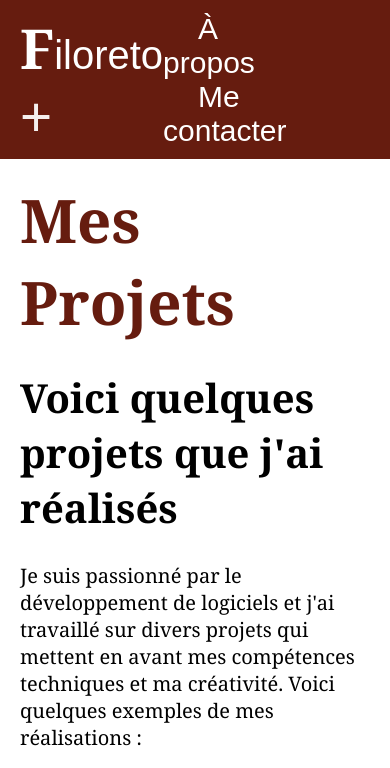
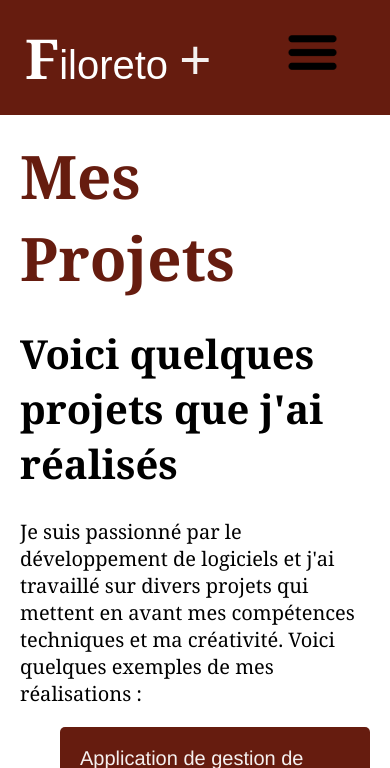
Before and after one commit to filoreto/1st-Repo, a plain HTML site: page projects.html in a window 390 px wide. Shown: the top 768 px of the page. Drawn offline with Linux system fonts and the light colour scheme.

Commit message:
portfolio

```diff
--- a/ApropoStyle.css
+++ b/ApropoStyle.css
@@ -8,18 +8,18 @@
 * {
   margin: 0px;
   padding: 0px;
-  left: 50px;
+
   box-sizing: border-box;
   font-family: "poppins", sans-serif;
 }
 
 .text {
+  margin: 0px 80px;
 }
 
 .textB {
   font-family: "Segoe UI", Tahoma, Geneva, Verdana, sans-serif;
   display: flex;
-  position: relative;
   font-size: 35px;
   letter-spacing: 3px;
   color: var(--my-color-blue);
@@ -39,7 +39,6 @@ p {
   display: block;
   width: 90%;
   font-size: 1.1em;
-  position: relative;
   text-align: center;
   text-align: justify;
   font-family: Verdana, Geneva, Tahoma, sans-serif;
@@ -53,6 +52,11 @@ p {
   align-items: center;
   background-color: var(--my-color-blue);
 }
+
+img {
+  display: none;
+}
+
 .nav-links a {
   text-decoration: none;
   color: white;
@@ -89,10 +93,6 @@ p {
   color: var(--my-color-gris);
 }
 
-img {
-  display: none;
-}
-
 .back {
   text-decoration: none;
   padding: 5px 10px;
@@ -107,3 +107,62 @@ img {
   border: #661c0f;
   border-radius: 5px;
 }
+
+@media screen and (max-width: 730px) {
+  .corps {
+    display: flex;
+    width: 100%;
+    text-align: justify;
+    justify-content: center;
+    border: #14100f;
+  }
+
+  .nav-bar {
+    padding: 0;
+    display: flex;
+    justify-content: space-between;
+    padding: 20px 25px;
+    align-items: center;
+    background-color: var(--my-color-blue);
+  }
+
+  .nav-links {
+    top: 0;
+    left: 0;
+    position: absolute;
+    display: flex;
+    background-color: rgba(255, 255, 255, 0.234);
+    backdrop-filter: blur(5px);
+    width: 100%;
+    height: 100vh;
+    flex-direction: column;
+    justify-content: center;
+    align-items: center;
+    margin-left: -100%;
+    transition: all 0.5s ease;
+  }
+
+  .nav-links a {
+    color: #14100f;
+    display: flex;
+    flex-direction: column;
+    align-items: center;
+  }
+
+  .nav-bar .nav-links a {
+    margin: 25px 0px;
+    font-size: 35px;
+  }
+
+  img {
+    position: absolute;
+    display: block;
+    top: 25px;
+    right: 50px;
+    width: 55px;
+  }
+
+  .mobile-menu {
+    margin-left: 0;
+  }
+}
--- a/index.js
+++ b/index.js
@@ -0,0 +1,6 @@
+const menu = document.querySelector(".menu");
+const navLinks = document.querySelector(".nav-links");
+
+menu.addEventListener("click", () => {
+  navLinks.classList.toggle("mobile-menu");
+});
--- a/projects.html
+++ b/projects.html
@@ -18,6 +18,7 @@
             <a href="formulaire.html">Me contacter</a>
 
         </div>
+              <div class="menu"> <img src="Hamburger_icon.svg.png" alt=""></div>
     </nav>
     <div class="text">
         <span class="textB">Mes Projets</span>
@@ -41,6 +42,7 @@
     </div>
 </div>
 
+<script src="index.js"></script>
 
 </body>
 </html>
--- a/projectsStyle.css
+++ b/projectsStyle.css
@@ -53,6 +53,13 @@ body {
   padding: 10px;
   transition: all 0.3s ease-in-out;
 }
+img {
+  position: absolute;
+  display: none;
+  top: 35px;
+  right: 30%;
+  width: 55px;
+}
 
 .text {
   padding: 20px;
@@ -88,3 +95,62 @@ body {
   border: #661c0f;
   border-radius: 5px;
 }
+
+@media screen and (max-width: 700px) {
+  .corps {
+    display: flex;
+    width: 100%;
+    text-align: justify;
+    justify-content: center;
+    border: #14100f;
+  }
+
+  .nav-bar {
+    padding: 0;
+    display: flex;
+    justify-content: space-between;
+    padding: 20px 25px;
+    align-items: center;
+    background-color: var(--my-color-blue);
+  }
+
+  .nav-links {
+    top: 0;
+    left: 0;
+    position: absolute;
+    display: flex;
+    background-color: rgba(255, 255, 255, 0.234);
+    backdrop-filter: blur(5px);
+    width: 100%;
+    height: 100vh;
+    flex-direction: column;
+    justify-content: center;
+    align-items: center;
+    margin-left: -100%;
+    transition: all 0.5s ease;
+  }
+
+  .nav-links a {
+    color: #14100f;
+    display: flex;
+    flex-direction: column;
+    align-items: center;
+  }
+
+  .nav-bar .nav-links a {
+    margin: 25px 0px;
+    font-size: 35px;
+  }
+
+  img {
+    position: absolute;
+    display: block;
+    top: 25px;
+    right: 50px;
+    width: 55px;
+  }
+
+  .mobile-menu {
+    margin-left: 0;
+  }
+}
--- a/style.css
+++ b/style.css
@@ -42,7 +42,8 @@ body {
   padding: 0 30px;
   font-size: 30px;
   border-radius: 5px;
-  margin-right: 80px;
+  margin-right: 50px;
+  justify-content: s;
 }
 .nav-links a:hover {
   background-color: var(--my-color-jaune);
@@ -71,11 +72,14 @@ body {
 }
 
 img {
+  position: absolute;
   display: none;
+  top: 35px;
+  right: 50px;
+  width: 55px;
 }
 
 .corps {
-  display: flex;
   width: 100%;
   height: 100vh;
   justify-content: center;
@@ -84,41 +88,36 @@ img {
   overflow: hidden;
 }
 
+.text {
+}
+
 .textA {
+  margin-top: 100px;
   font-family: "Segoe UI", Tahoma, Geneva, Verdana, sans-serif;
   display: flex;
-  position: relative;
   font-size: 35px;
   letter-spacing: 3px;
   color: black;
   padding: 10px 10px;
 }
 
-/* span.textA{
-  padding: 100 0px;
-  border: #14100f;
-  font-size: 40px;
-  color: var(--my-color-jaune);
-} */
 h1 {
-  position: relative;
   font-size: 50px;
   display: block;
   color: var(--my-color-blue);
 }
 
 p {
-  display: block;
+  display: flex;
   width: 90%;
   font-size: 25px;
-  position: relative;
+
   font-family: Verdana, Geneva, Tahoma, sans-serif;
 }
 
 .btn {
   display: flex;
   padding: 40px;
-  position: relative;
   left: 50px;
 }
 
@@ -150,6 +149,65 @@ p {
   color: white;
   transition: all 0.3s ease-in-out;
 }
+.nav-barB {
+  display: none;
+}
 
-media screen and (max-width: 768px) {
+@media screen and (max-width: 700px) {
+  .corps {
+    display: flex;
+    width: 100%;
+    text-align: justify;
+    justify-content: center;
+    border: #14100f;
+  }
+
+  .nav-bar {
+    padding: 0;
+    display: flex;
+    justify-content: space-between;
+    padding: 20px 25px;
+    align-items: center;
+    background-color: var(--my-color-blue);
+  }
+
+  .nav-links {
+    top: 0;
+    left: 0;
+    position: absolute;
+    display: flex;
+    background-color: rgba(255, 255, 255, 0.234);
+    backdrop-filter: blur(5px);
+    width: 100%;
+    height: 100vh;
+    flex-direction: column;
+    justify-content: center;
+    align-items: center;
+    margin-left: -100%;
+    transition: all 0.5s ease;
+  }
+
+  .nav-links a {
+    color: #14100f;
+    display: flex;
+    flex-direction: column;
+    align-items: center;
+  }
+
+  .nav-bar .nav-links a {
+    margin: 25px 0px;
+    font-size: 35px;
+  }
+
+  img {
+    position: absolute;
+    display: block;
+    top: 25px;
+    right: 50px;
+    width: 55px;
+  }
+
+  .mobile-menu {
+    margin-left: 0;
+  }
 }
```
Also changed, not shown: Apropos.html (+8 -0 lines), index.html (+21 -8 lines).
